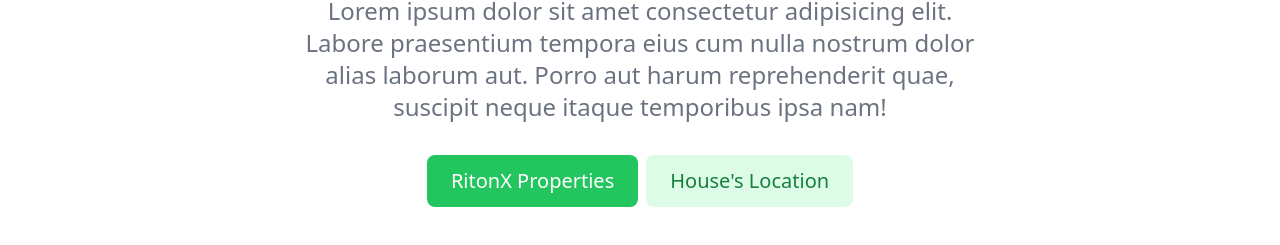
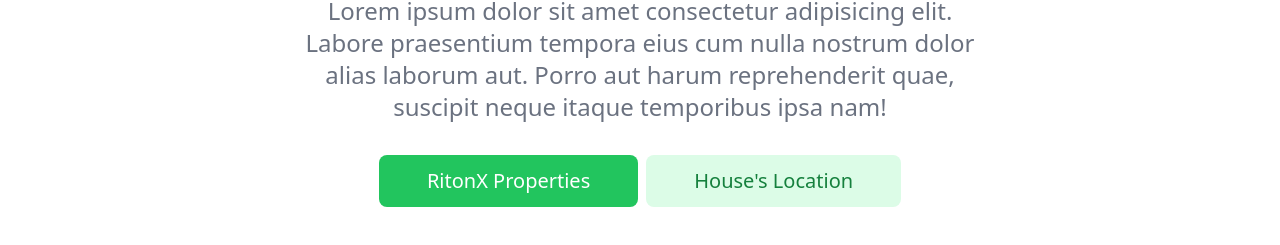
Before and after one commit to RitonX/TailwindCss-Mini-Project, a website: page public/index.html in a window 1280 px wide. Shown: the part 281-526 px from the top of the page. Drawn offline with Linux system fonts and the light colour scheme.

Commit message:
finish banner design

```diff
--- a/public/index.html
+++ b/public/index.html
@@ -45,10 +45,10 @@
             <p class="mt-3 text-base text-gray-500 md:text-2xl md:mt-5 sm:max-w-2xl sm:mx-auto ">Lorem ipsum dolor sit amet consectetur adipisicing elit. Labore praesentium tempora eius cum nulla nostrum dolor alias laborum aut. Porro aut harum reprehenderit quae, suscipit neque itaque temporibus ipsa nam!</p>
             <div class="mt-5 sm:mt-8 sm:flex sm:justify-center">
                 <div>
-                    <a href="" class="flex justify-center text-xl bg-green-500 text-white px-6 py-3 rounded-lg mb-3 sm:mr-2">RitonX Properties</a>
+                    <a href="" class="flex justify-center text-xl bg-green-500 text-white px-12 py-3 rounded-lg mb-3 sm:mr-2">RitonX Properties</a>
                 </div>
                 <div>
-                    <a href="" class="flex justify-center text-xl pointer bg-green-100 text-green-700 px-6 py-3 rounded-lg hover:bg-green-200 hover:text-green-900">House's Location</a>
+                    <a href="" class="flex justify-center text-xl pointer bg-green-100 text-green-700 px-12 py-3 rounded-lg hover:bg-green-200 hover:text-green-900">House's Location</a>
                 </div>
             </div>
         </div>
```
